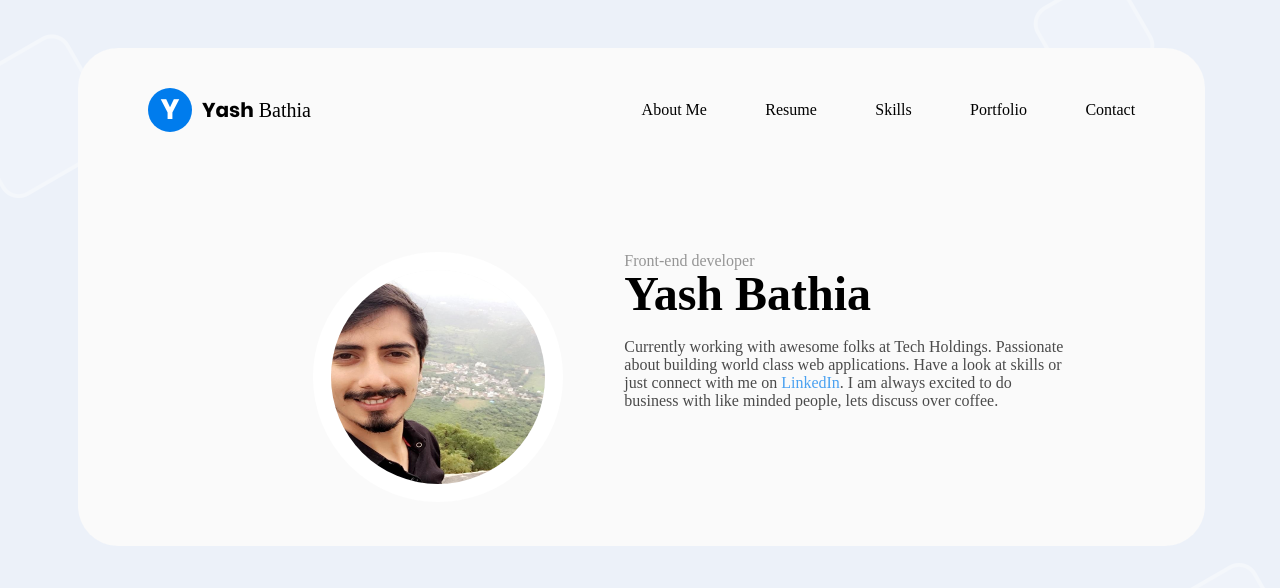
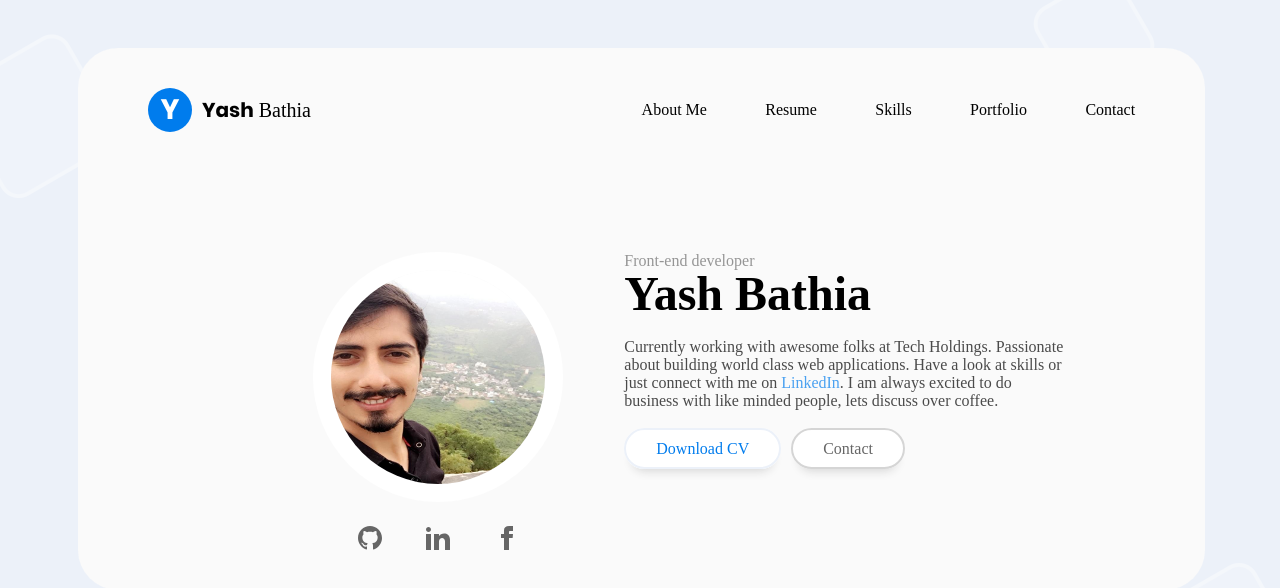
Before and after one commit to yvbathia/yashbathia, a React (Create React App) app: page /portfolio in a window 1280 px wide. Shown: the top 588 px of the page. Built offline with nearby package versions, Linux system fonts and the light colour scheme; a web font is replaced by a local one.

Commit message:
Add Social and Resume buttons: you're doing great

```diff
--- a/src/Containers/Home/Home.module.scss
+++ b/src/Containers/Home/Home.module.scss
@@ -21,6 +21,14 @@
     border-radius: 50%;
     border: 18px solid $white;
   }
+}
+
+.social {
+  width: 250px;
+  display: flex;
+  justify-content: space-evenly;
+  margin-top: 20px;
+  fill: $grey
 }
 
 .me {
@@ -47,3 +55,37 @@
     text-decoration: none;
   }
 }
+
+.btns {
+  margin-top: 30px;
+
+  > * {
+    padding: 10px 30px;
+    border-radius: 30px;
+    text-decoration: none;
+    background-color: $white;
+    outline: none;
+    cursor: pointer;
+    margin-right: 10px;
+  }
+}
+
+.contact {
+  border: 2px solid $light-grey;
+  color: $grey;
+  box-shadow: 0 10px 10px -8px $light-grey;
+  &:hover {
+    // color: $white;
+    background-color: $light-grey;
+  }
+}
+
+.resume {
+  border: 2px solid $light-blue;
+  color: $blue;
+  box-shadow: 0 10px 10px -8px $light-grey;
+  &:hover {
+    // color: $white;
+    background-color: $light-blue;
+  }
+}
--- a/src/Containers/Home/index.jsx
+++ b/src/Containers/Home/index.jsx
@@ -1,7 +1,13 @@
 import React from "react";
+import { Link } from "react-router-dom";
 import Layout from "../../components/Layout";
 import s from "./Home.module.scss";
 import avatar from "../../images/avatar.jpg";
+import { ReactComponent as FB } from "../../images/fb.svg";
+import { ReactComponent as GitHub } from "../../images/github.svg";
+import { ReactComponent as LinkedIn } from "../../images/linkedin.svg";
+// import { ReactComponent as Twitter } from "../../images/twitter.svg";
+import { CONTACT } from "../../constants/routes";
 
 const Home = () => (
   <Layout>
@@ -9,6 +15,12 @@ const Home = () => (
       <div className={s.about}>
         <div className={s.profile}>
           <img src={avatar} alt="Yash" />
+          <div className={s.social}>
+            <GitHub />
+            <LinkedIn />
+            {/* <Twitter /> */}
+            <FB />
+          </div>
         </div>
         <div className={s.me}>
           <span className={s.eyeBrow}>Front-end developer</span>
@@ -21,6 +33,17 @@ const Home = () => (
             am always excited to do business with like minded people, lets
             discuss over coffee.
           </span>
+          <div className={s.btns}>
+            <a
+              className={s.resume}
+              href="https://drive.google.com/uc?export=download&id=1p5ChdKsN-xgeNqVRmMSRXmnzaQSkK-2g"
+            >
+              Download CV
+            </a>
+            <Link className={s.contact} to={CONTACT}>
+              Contact
+            </Link>
+          </div>
         </div>
       </div>
     </div>
--- a/src/styles/variables.scss
+++ b/src/styles/variables.scss
@@ -2,12 +2,8 @@ $white: #fff;
 $light-blue: #ecf1f9;
 $blue: #007ced;
 $theme: #fafafa;
-$light-grey: #d3d3d3;
-$link-color: #838383;
-$light-background: #fcfcfc;
-$dark-grey: #1c1e1f;
-$grey: #1c1c1c;
-$green: #01a36c;
+$light-grey: #d5d5d5;
+$grey: #666;
 
 // font
 $regular: "Regular";
```
Also changed, not shown: src/images/twitter.svg (added).
